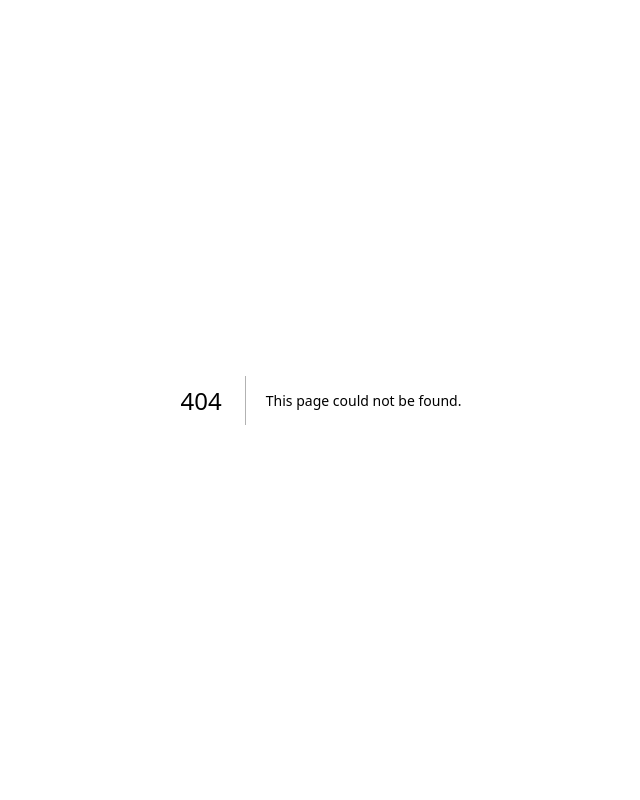
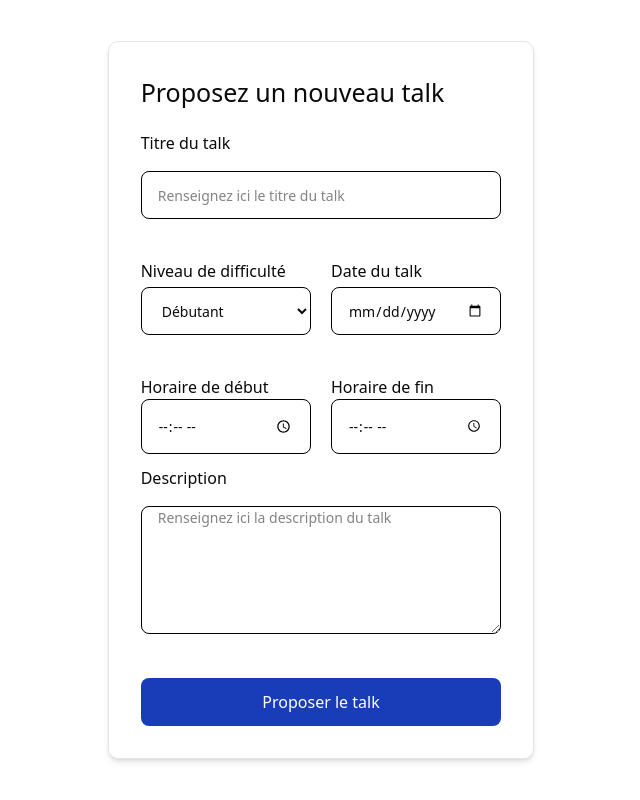
Before and after one commit to DFarau/Projet-Talk-Master-Front, a Next.js app: page /talks/create in a window 1280 px wide. Before the commit this address had no page. Shown: the whole page, without its empty margins (319-959 px from the left). Built offline with nearby package versions, Linux system fonts and the light colour scheme.

Commit message:
feat: talk form UI

```diff
--- /dev/null
+++ b/src/app/talks/create/page.tsx
@@ -0,0 +1,9 @@
+import TalkForm from "@/components/TalkForm";
+
+export default function TalkPage() {
+  return (
+    <div className="flex flex-col w-full items-center justify-center min-h-screen bg-white">
+      <TalkForm type="create" />
+    </div>
+  );
+}
--- /dev/null
+++ b/src/app/talks/update/page.tsx
@@ -0,0 +1,9 @@
+import TalkForm from "@/components/TalkForm";
+
+export default function TalkPage() {
+  return (
+    <div className="flex flex-col w-full items-center justify-center min-h-screen bg-white">
+      <TalkForm type="update" />
+    </div>
+  );
+}
--- /dev/null
+++ b/src/components/TalkForm.tsx
@@ -0,0 +1,112 @@
+"use client";
+
+import React, { useState } from "react";
+
+
+interface TalkFormProps {
+  type: "create" | "update" ;
+
+}
+
+const TalkForm: React.FC<TalkFormProps> = ({ type }) => {
+  const isCreate = type === "create";
+  const isUpdate = type === "update";
+
+  return (
+    <div className="flex h-screen bg-white w-full justify-center items-center">
+      <div className="flex items-center justify-center w-1/3">
+        <div className="bg-white shadow-md border rounded-lg p-8 w-full max-w-md ">
+          <h1 className="font-medium text-[25px]  mb-5">{isCreate ? "Proposez un nouveau talk" : "Mettez à jour votre talk"}</h1>
+
+          <form className="space-y-4">
+            <div className="flex flex-col gap-3">
+              <label htmlFor="title" className="block text-[16px] font-normal w-full ">
+                Titre du talk
+              </label>
+              <input
+                type="text"
+                id="title"
+                className="mt-1 mb-7 block w-full h-12 px-4 rounded-md border border-black focus:border-blue-600 focus:ring-blue-600 text-[14px]"
+                placeholder="Renseignez ici le titre du talk"
+              />
+              <div className="flex w-full flex-row items-center justify-between gap-5">
+                  <div className="flex flex-col w-1/2">
+                    <label htmlFor="level" className="block text-[16px] font-normal">
+                      Niveau de difficulté
+                    </label>
+                    <select
+                      id="level"
+                      className="mt-1 mb-7 block w-full h-12 px-4 rounded-md border border-black focus:border-blue-600 focus:ring-blue-600 text-[14px]"
+                    >
+                      <option value="beginner">Débutant</option>
+                      <option value="intermediate">Intermédiaire</option>
+                      <option value="advanced">Avancé</option>
+                    </select>
+                  </div>
+
+                  <div className="flex flex-col w-1/2">
+                    <label htmlFor="date" className="block text-[16px] font-normal">
+                      Date du talk
+                    </label>
+                    <input
+                      type="date"
+                      id="date"
+                      className="mt-1 mb-7 block w-full h-12 px-4 rounded-md border border-black focus:border-blue-600 focus:ring-blue-600 text-[14px]"
+                      />
+                  </div>
+              </div>
+
+              <div className="flex w-full flex-row items-center justify-between gap-5">
+                <div className="flex flex-col w-1/2 ">
+                  <label htmlFor="start" className="text-[16px] font-normal">
+                  Horaire de début
+                  </label>
+                  <input
+                  type="time"
+                  id="start"
+                  min="09:00"
+                  max="19:00"
+                  className="w-full p-4 rounded-md border border-black focus:border-blue-600 focus:ring-blue-600 text-[14px]"
+                  />
+                </div>
+                <div className="flex flex-col w-1/2 ">
+                <label htmlFor="end" className="text-[16px] font-normal">
+                    Horaire de fin
+                  </label>
+                  <input
+                    type ="time"
+                    id="end"
+                    className="w-full p-4 rounded-md border border-black focus:border-blue-600 focus:ring-blue-600 text-[14px]"
+                  />
+                </div>
+
+              </div>
+              <label htmlFor="description" className="block text-[16px] font-normal">
+                Description
+              </label>
+              <textarea
+                id="description"
+                className="mt-1 mb-7 block w-full h-32 px-4 rounded-md border border-black focus:border-blue-600 focus:ring-blue-600 text-[14px]"
+                placeholder="Renseignez ici la description du talk"
+              />
+
+            </div>
+
+            <button
+              type="submit"
+              className="w-full h-12 bg-blue-800 hover:bg-green-500 hover:cursor-pointer  text-[16px] font-medium text-white py-2 px-4 rounded-md hover:bg-blue-600 focus:outline-none focus:ring-2 focus:ring-blue-600 focus:ring-offset-2"
+            >
+              {isCreate
+              ? "Proposer le talk"
+              : "Mettre à jour le talk"}
+
+            </button>
+          </form>
+
+        </div>
+      </div>
+    </div>
+  );
+};
+
+export default TalkForm;
```
